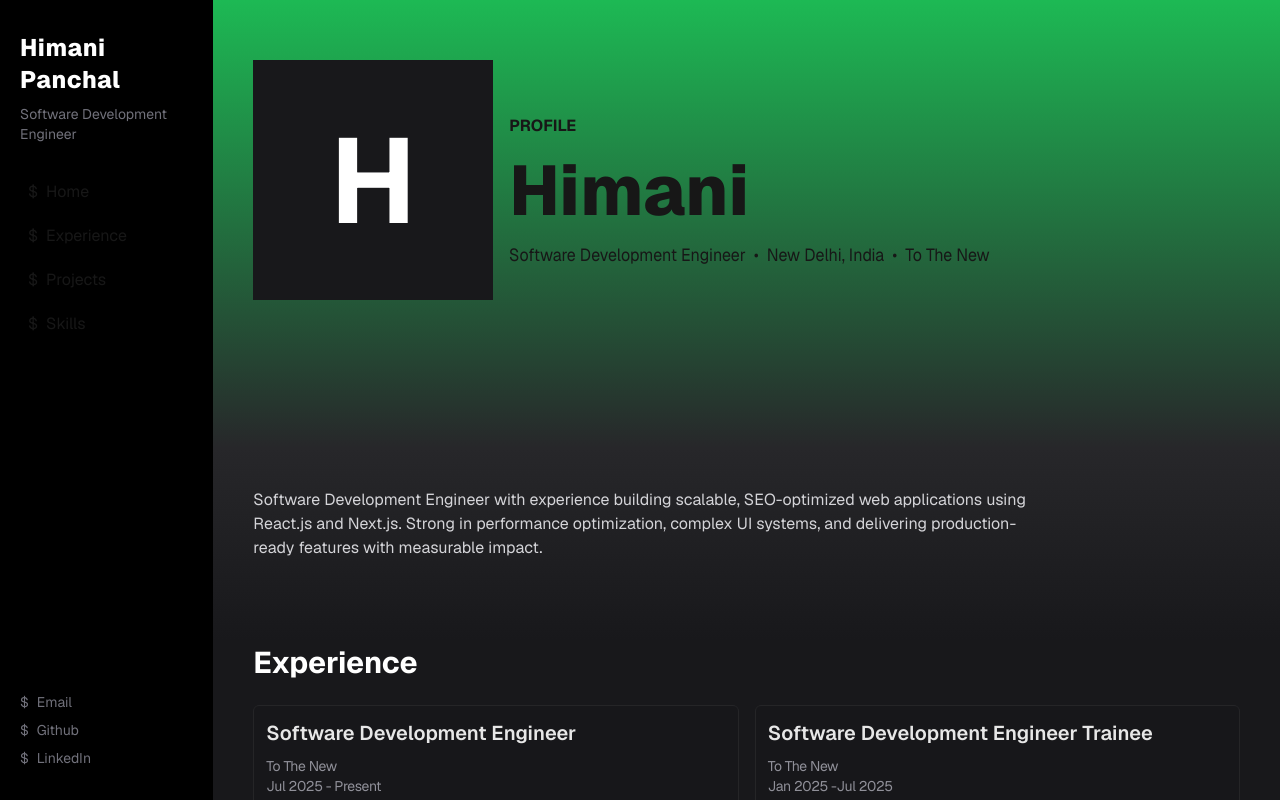
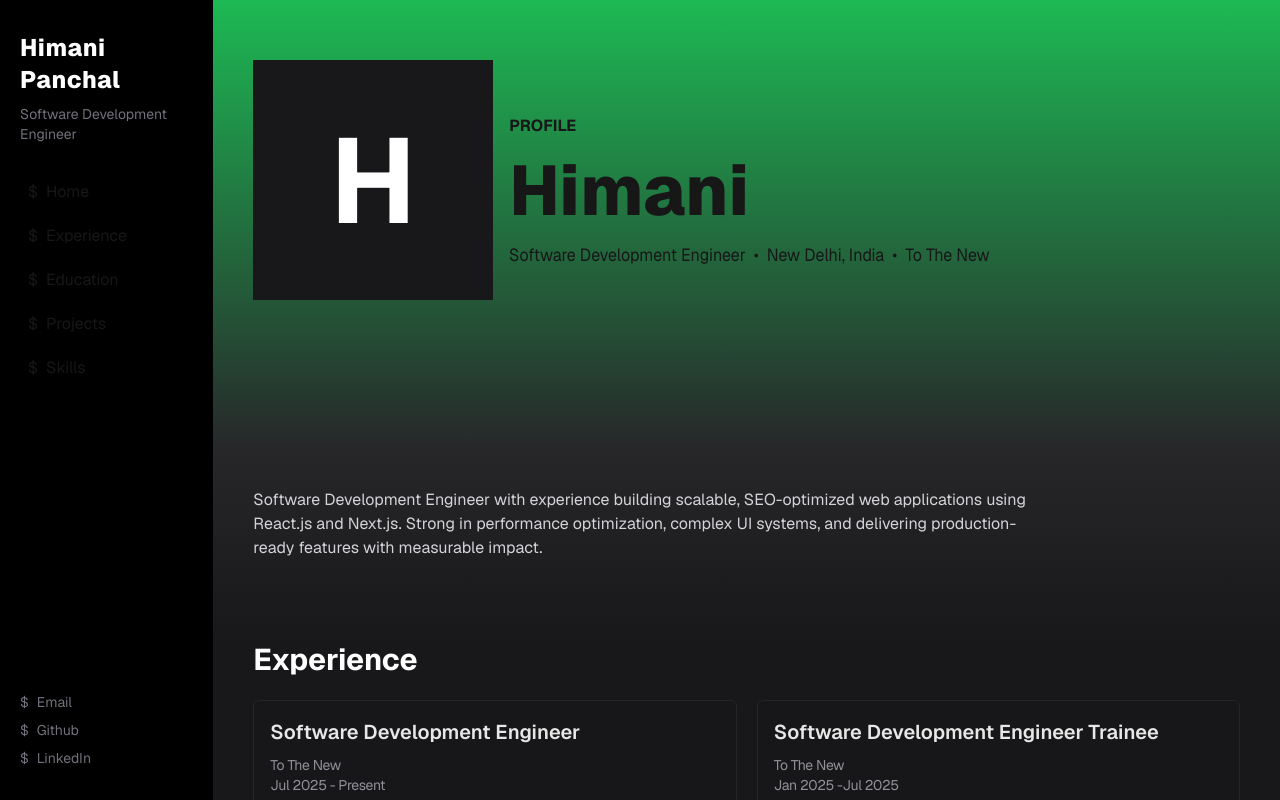
Before and after one commit to himani2219/himani, a Next.js app: page / in a window 1280 px wide. Built offline with nearby package versions, Linux system fonts and the light colour scheme.

Commit message:
card width updated

```diff
--- /dev/null
+++ b/components/Education.tsx
@@ -0,0 +1,46 @@
+interface EducationEntry {
+  degree: string
+  school: string
+  period: string
+}
+
+const Education = () => {
+  const entries: EducationEntry[] = [
+    {
+      degree: 'Master of Computer Applications (MCA)',
+      school:
+        'Banarsidas Chandiwala Institute of Information Technology, IP University',
+      period: '2023 – 2025',
+    },
+    {
+      degree: 'B.Sc. Computer Science (CGPA: 8.7)',
+      school:
+        'Sri Guru Gobind Singh College of Commerce, University of Delhi',
+      period: '2020 – 2023',
+    },
+  ]
+
+  return (
+    <div id="education" className="w-full px-4 pb-10 sm:px-6 md:px-10">
+      <h3 className="text-2xl font-bold text-white sm:text-[30px]">Education</h3>
+      <div className="flex w-full flex-row gap-4 overflow-x-auto scroll-smooth py-5 [scrollbar-width:none] snap-x snap-mandatory md:grid md:grid-cols-2 md:gap-5 md:overflow-visible md:snap-none">
+        {entries.map((entry) => (
+          <article
+            key={entry.degree}
+            className="min-w-full shrink-0 snap-center rounded-md border border-zinc-800 bg-zinc-900/90 p-4 opacity-90 backdrop-blur-sm transition-colors duration-200 hover:bg-zinc-800/90 md:min-w-0 md:w-full md:snap-none md:shrink"
+          >
+            <p className="text-xs font-semibold uppercase tracking-wider text-[#1DB954]">
+              {entry.period}
+            </p>
+            <h4 className="mt-2 text-lg font-semibold leading-snug text-white sm:text-[20px]">
+              {entry.degree}
+            </h4>
+            <p className="mt-2 text-sm leading-relaxed text-zinc-400">{entry.school}</p>
+          </article>
+        ))}
+      </div>
+    </div>
+  )
+}
+
+export default Education
--- a/components/Experience.tsx
+++ b/components/Experience.tsx
@@ -33,22 +33,22 @@ const Experience = () => {
 
     const ExperienceCard = ({experience}: {experience: Experience})=>{
         return (
-            <div className="border border-zinc-800 opacity-90 bg-zinc-900 backdrop-blur-sm p-3 rounded-md w-200 min-w-50 hover:bg-zinc-800 transition-colors duration-200  ">
+            <div className="min-w-full shrink-0 snap-center border border-zinc-800 opacity-90 bg-zinc-900 backdrop-blur-sm p-4 rounded-md transition-colors duration-200 hover:bg-zinc-800 md:min-w-0 md:w-full md:snap-none md:shrink">
                 <h4 className='text-[20px] font-semibold mb-2 text-white'>{experience.role}</h4>
                 <p className='text-sm tracking-tight text-zinc-400'>{experience.company}</p>
                 <p className='text-sm tracking-tight text-zinc-400'>{experience.duration}</p>
                 <ul className='list-disc list-inside text-[12px] text-zinc-400 mt-2'>
                     {experience.description.slice(0,2).map((desc, index) => (
-                        <li key={index} className="truncate">{desc}</li>
+                        <li key={index} className="text-pretty">{desc}</li>
                     ))}
                 </ul>
             </div>
         )
     }
   return (
-    <div className='px-10'>
-        <h3 className='text-[30px] text-white font-bold'>Experience</h3>
-        <div className="flex overflow-x-scroll [scrollbar-width:none] gap-4 py-5">
+    <div id="experience" className='w-full px-4 pb-10 sm:px-6 md:px-10'>
+        <h3 className='text-2xl font-bold text-white sm:text-[30px]'>Experience</h3>
+        <div className="flex w-full flex-row gap-4 overflow-x-auto scroll-smooth py-5 [scrollbar-width:none] snap-x snap-mandatory md:grid md:grid-cols-2 md:gap-5 md:overflow-visible md:snap-none">
         {experiences.map((experience, index)=>(
             <ExperienceCard key={index} experience={experience}/>
         ))}
--- a/components/MainPage.tsx
+++ b/components/MainPage.tsx
@@ -1,3 +1,4 @@
+import Education from './Education'
 import Experience from './Experience'
 import Profile from './Profile'
 import ProjectsWithModal from './ProjectsWithModal'
@@ -8,6 +9,7 @@ const MainPage = () => {
     <div className='w-5/6 h-screen overflow-y-scroll [scrollbar-width:none]'>
         <Profile/>
         <Experience/>
+        <Education/>
         <ProjectsWithModal/>
         <Skills/>
     </div>
--- a/components/ProjectsWithModal.tsx
+++ b/components/ProjectsWithModal.tsx
@@ -1,6 +1,5 @@
 'use client'
 
-import Image from 'next/image'
 import { useEffect, useState } from 'react'
 import ProjectDetailModal, { type ProjectDetail } from './ProjectDetailModal'
 
@@ -71,7 +70,7 @@ const ProjectsWithModal = () => {
     <button
       type="button"
       onClick={() => setOpenProject(project)}
-      className="min-w-[min(85vw,18rem)] shrink-0 cursor-pointer rounded-md border border-zinc-800 bg-zinc-900/80 p-3 text-left opacity-90 backdrop-blur-sm transition-colors duration-200 hover:bg-zinc-800 sm:min-w-[14rem] md:min-w-[16rem]"
+      className="min-w-full shrink-0 snap-center cursor-pointer rounded-md border border-zinc-800 bg-zinc-900/80 p-4 text-left opacity-90 backdrop-blur-sm transition-colors duration-200 hover:bg-zinc-800 md:min-w-0 md:w-full md:snap-none md:shrink"
     >
       <div className="relative mb-2 w-full overflow-hidden rounded-md bg-zinc-800">
         <img
@@ -86,7 +85,7 @@ const ProjectsWithModal = () => {
       </p>
       <ul className="mt-2 list-inside list-disc text-[11px] text-zinc-400 sm:text-[12px]">
         {project.highlights.slice(0, 2).map((desc, index) => (
-          <li key={index} className="truncate">
+          <li key={index} className="text-pretty">
             {desc}
           </li>
         ))}
@@ -96,9 +95,9 @@ const ProjectsWithModal = () => {
   )
 
   return (
-    <div id="projects" className="px-4 pb-8 sm:px-6 md:px-10">
+    <div id="projects" className="w-full px-4 pb-10 sm:px-6 md:px-10">
       <h3 className="text-2xl font-bold text-white sm:text-[30px]">Projects</h3>
-      <div className="flex gap-4 overflow-x-auto py-5 [scrollbar-width:none] sm:gap-5">
+      <div className="flex w-full flex-row gap-4 overflow-x-auto scroll-smooth py-5 [scrollbar-width:none] snap-x snap-mandatory md:grid md:grid-cols-2 md:gap-5 md:overflow-visible md:snap-none">
         {projects.map((project, index) => (
           <ProjectCard key={index} project={project} />
         ))}
--- a/components/Sidebar.tsx
+++ b/components/Sidebar.tsx
@@ -10,7 +10,12 @@ const Sidebar = () => {
         {
             label:'Experience',
             icon:'$',
-            linkto: '#'
+            linkto: '#experience'
+        },
+        {
+            label:'Education',
+            icon:'$',
+            linkto: '#education'
         },
         {
             label:'Projects',
```
